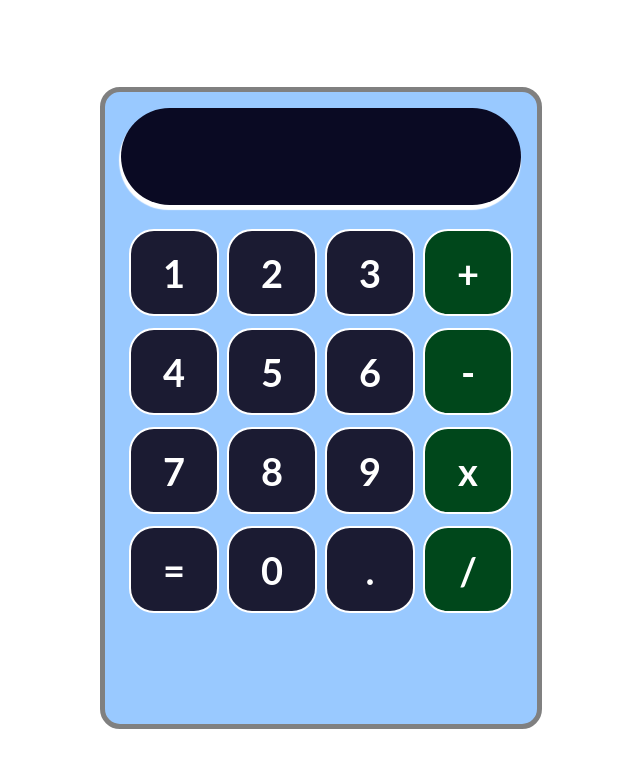
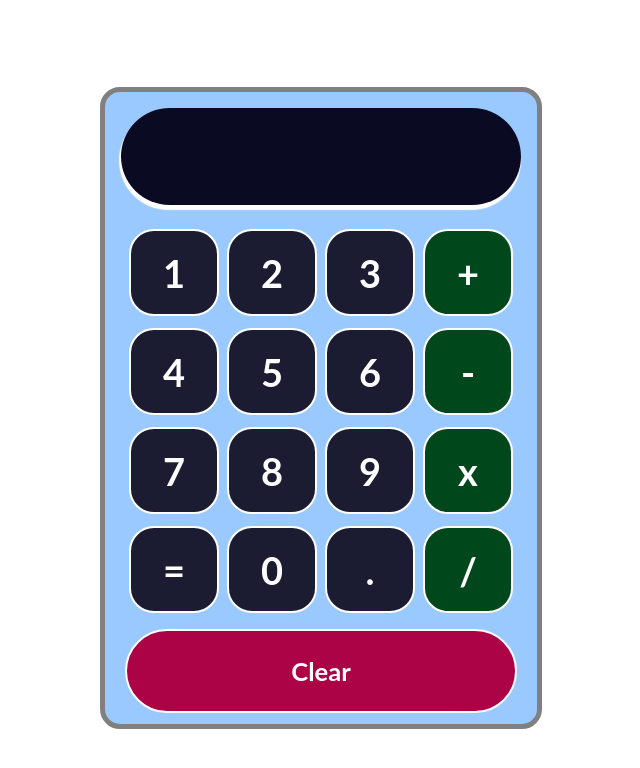
Before and after one commit to roxypoceros/CalculatorApp, a React (Create React App) app: page / in a window 1280 px wide. Shown: the top 768 px of the page, without its empty margins (319-959 px from the left). Built offline with nearby package versions, Linux system fonts and the light colour scheme.

Commit message:
Creo el botÃon Clear con estilos y lo importo como componente a App

```diff
--- a/src/App.js
+++ b/src/App.js
@@ -1,6 +1,7 @@
 import './App.css';
 import Button from './components/Button';
 import Screen from './components/Screen';
+import BtnClear from './components/BtnClear';
 
 function App() {
   return (
@@ -34,7 +35,7 @@ function App() {
           <Button>/</Button>
         </div>
         <div className="row" >
-
+          <BtnClear>Clear</BtnClear>
         </div>
       </div>
 
--- /dev/null
+++ b/src/components/BtnClear.js
@@ -0,0 +1,12 @@
+import React from 'react'
+import "../style/BtnClear.css"
+
+const BtnClear = (props) => {
+  return (
+    <div className="btnClear">
+        {props.children}
+    </div>
+  )
+}
+
+export default BtnClear
--- /dev/null
+++ b/src/style/BtnClear.css
@@ -0,0 +1,20 @@
+.btnClear{
+ height: 80px;
+ /* em es una unidad relativa, aquí va a ser
+  1.6 veces el tamaño de la letra de su contenedor */
+ font-size: 1.6rem;
+ display: flex;
+ flex: 1;
+ background-color: #ac0246;
+ margin-top: 8px;
+ justify-content: center;
+ align-items: center;
+ font-weight: bold;
+ color: white;
+ border: 2px solid white;
+ cursor: pointer;
+ border-radius: 45px;
+}
+.btnClear:hover{
+    background-color: #ebb000;
+}
```
